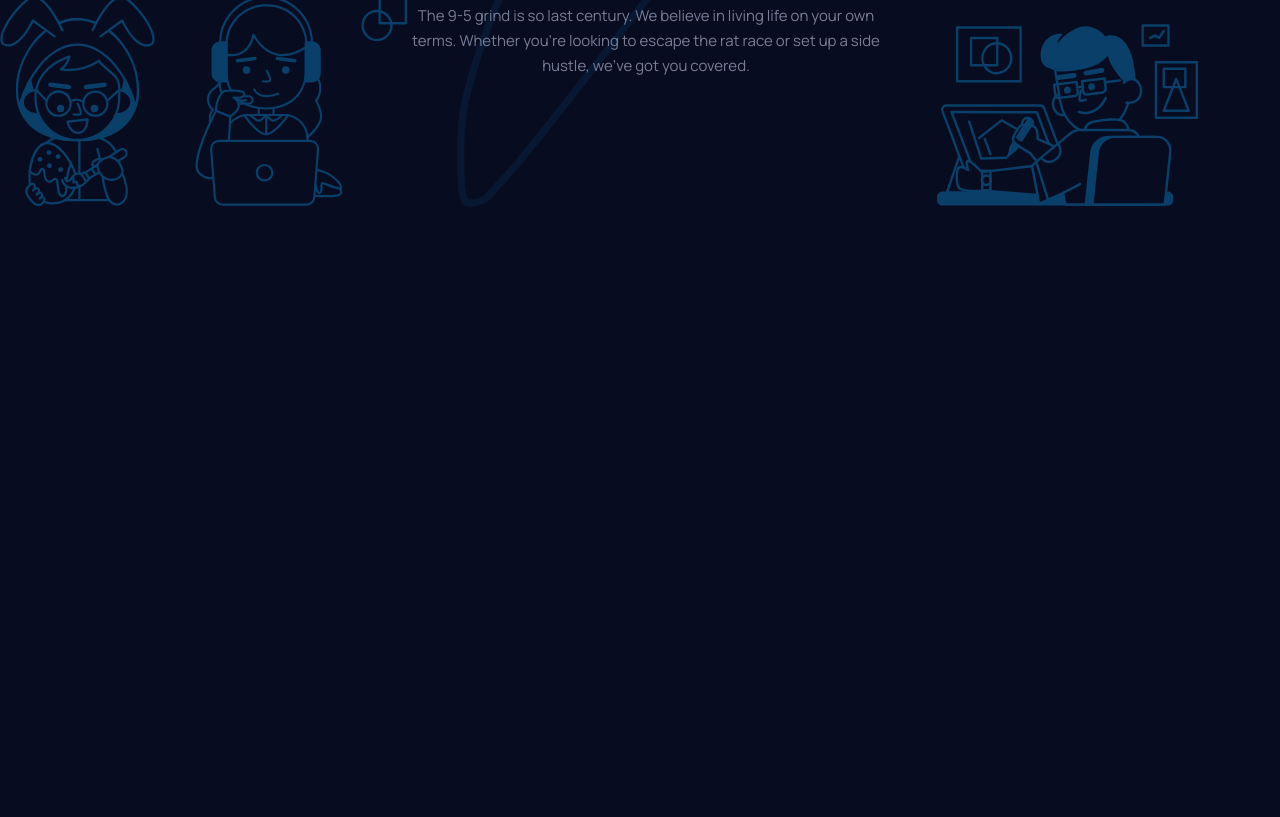
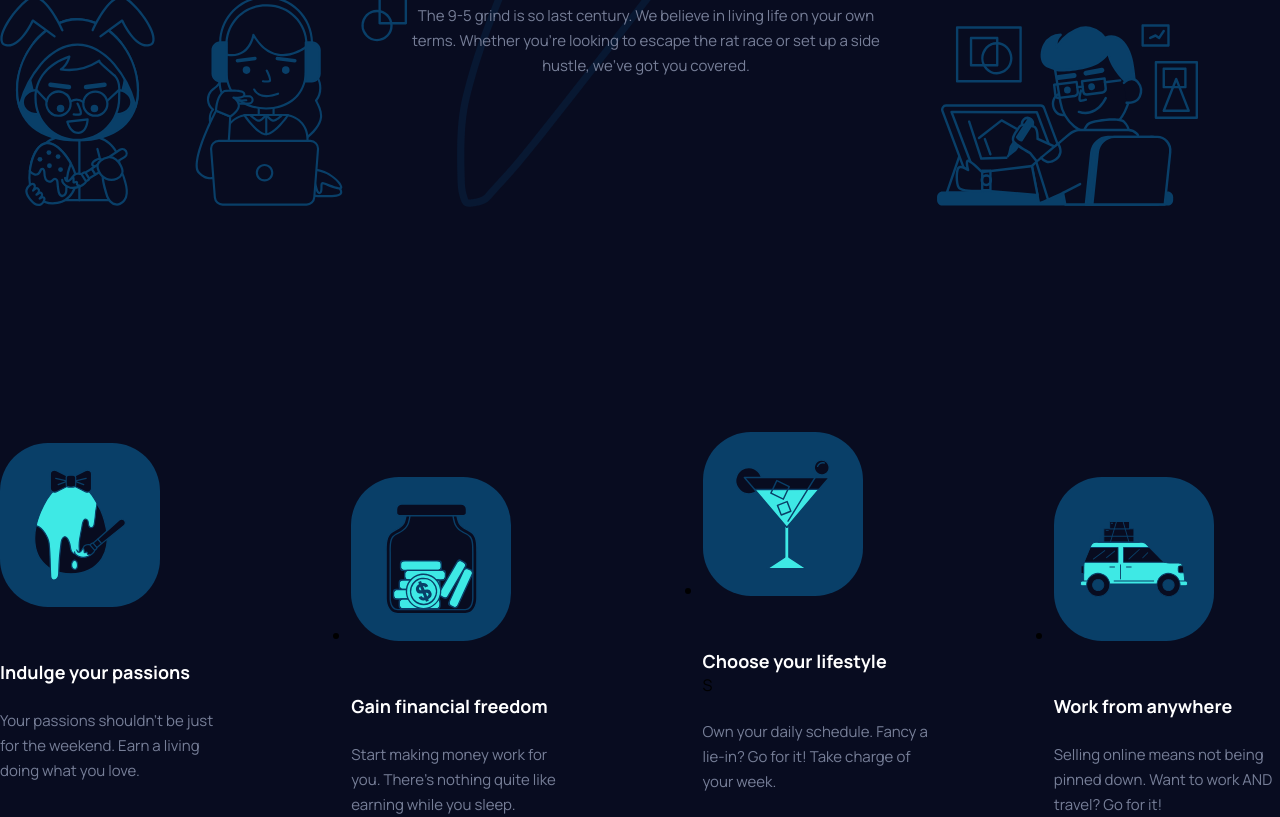
Before and after one commit to VasconcellosDev/maaker-landing-page, a website built with Vite: page index.html in a window 1280 px wide. Shown: the part 526-1343 px from the top of the page. Before the commit the page ends 800 px from the top, so only its background shows below. Built offline with nearby package versions, Linux system fonts and the light colour scheme.

Commit message:
create benefits list

```diff
--- a/index.html
+++ b/index.html
@@ -44,6 +44,66 @@
           alt="image-right"
         />
       </section>
+
+      <section class="benefits">
+        <ul class="benefits__list">
+          <li>
+            <img
+              class="benefits__image-list"
+              src="./assets/icons/illustration-passions.svg"
+              alt="passions"
+            />
+            <strong class="benefits__title-list">Indulge your passions</strong>
+
+            <p class="benefits__description-list">
+              Your passions shouldn't be just for the weekend. Earn a living
+              doing what you love.
+            </p>
+          </li>
+
+          <li class="benefts__image-top">
+            <img
+              class="benefits__image-list"
+              src="./assets/images/illustration-financial-freedom.svg"
+              alt="passions"
+            />
+            <strong class="benefits__title-list">Gain financial freedom</strong>
+
+            <p class="benefits__description-list">
+              Start making money work for you. There’s nothing quite like
+              earning while you sleep.
+            </p>
+          </li>
+
+          <li>
+            <img
+              class="benefits__image-list"
+              src="./assets/images/illustration-lifestyle.svg"
+              alt="passions"
+            />
+            <strong class="benefits__title-list">Choose your lifestyle</strong>
+            S
+            <p class="benefits__description-list">
+              Own your daily schedule. Fancy a lie-in? Go for it! Take charge of
+              your week.
+            </p>
+          </li>
+
+          <li class="benefts__image-top">
+            <img
+              class="benefits__image-list"
+              src="./assets/images/illustration-work-anywhere.svg"
+              alt="passions"
+            />
+            <strong class="benefits__title-list">Work from anywhere</strong>
+
+            <p class="benefits__description-list">
+              Selling online means not being pinned down. Want to work AND
+              travel? Go for it!
+            </p>
+          </li>
+        </ul>
+      </section>
     </main>
 
     <footer></footer>
--- a/style.css
+++ b/style.css
@@ -52,3 +52,48 @@ body {
   line-height: 25px;
   color: #777f98;
 }
+
+.benefits {
+  margin-top: 202px;
+}
+
+.benefits__list {
+  display: flex;
+  gap: 125px;
+
+  align-items: center;
+  justify-content: center;
+
+  align-items: center;
+}
+
+.benefits__image-list {
+  width: 160px;
+  height: 164px;
+  padding: 26px;
+  background: #093f68;
+  border-radius: 48px;
+  object-fit: contain;
+}
+
+.benefts__image-top {
+  margin-top: 68px;
+}
+
+.benefits__title-list {
+  display: flex;
+  padding-top: 48px;
+  font-weight: 800;
+  font-size: 18px;
+  line-height: 25px;
+  color: #ffffff;
+}
+
+.benefits__description-list {
+  font-weight: 500;
+  max-width: 255px;
+  font-size: 15px;
+  line-height: 25px;
+  color: #777f98;
+  padding-top: 23px;
+}
```
